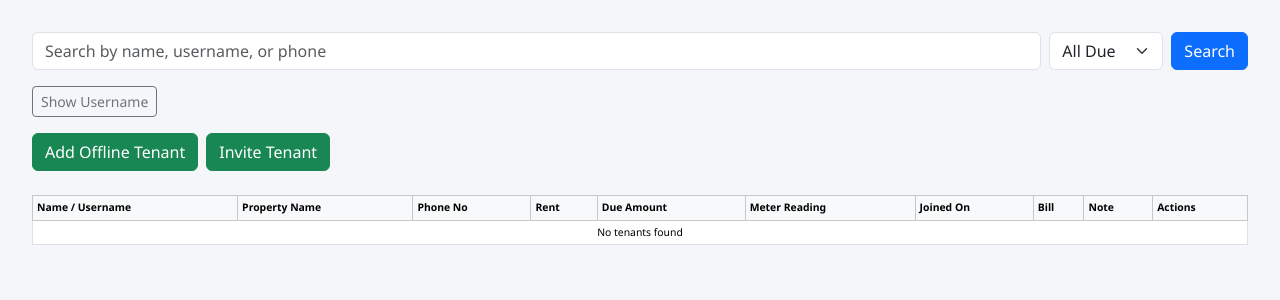
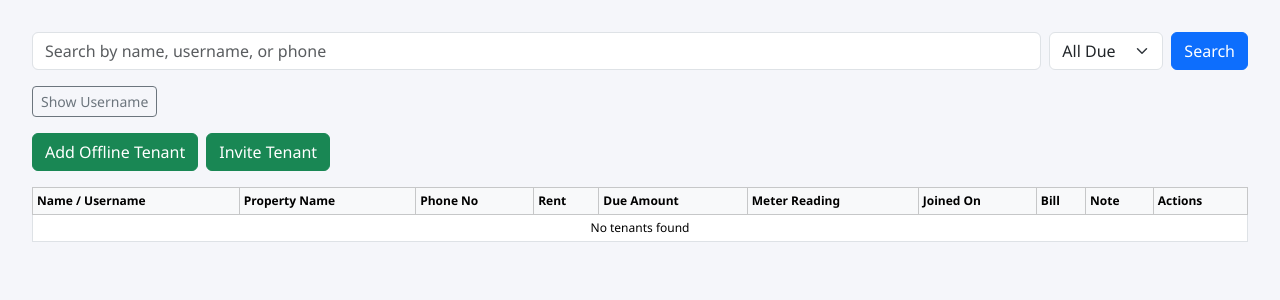
Before and after one commit to Sahil2839/RentKhata_Mobile, a Django app: page /manage-tenants/ in a window 1280 px wide. Shown: the part 67-367 px from the top of the page. Run offline with Django 5.2, Linux system fonts and the light colour scheme; the visitor is signed in with stand-in values (Sample User, id 1).

Commit message:
layout change

```diff
--- a/templates/accounts/manage_tenants.html
+++ b/templates/accounts/manage_tenants.html
@@ -220,11 +220,10 @@
   </tbody>
 </table>  {% endcomment %}
 
-<div class="container-fluid mt-2" style="padding:0; margin:0; max-width:100%;">
-  <div class="table-responsive" style="margin:0; padding:0;">
-    <table class="table table-bordered table-hover table-sm mb-0" style="font-size:0.65rem; min-width:900px; white-space:nowrap; width:100%;"><div class="container-fluid mt-2 px-0">
-
-    <thead class="table-light">
+<div class="container-fluid mt-2 px-0">
+  <div class="table-responsive px-0">
+    <table class="table table-bordered table-hover table-sm mb-0 w-100" style="font-size:0.75rem; table-layout: auto; word-wrap: break-word; white-space: normal;">
+      <thead class="table-light">
       <tr>
         <th>Name / Username</th>
         <th class="d-none d-sm-table-cell">Property Name</th>
```
